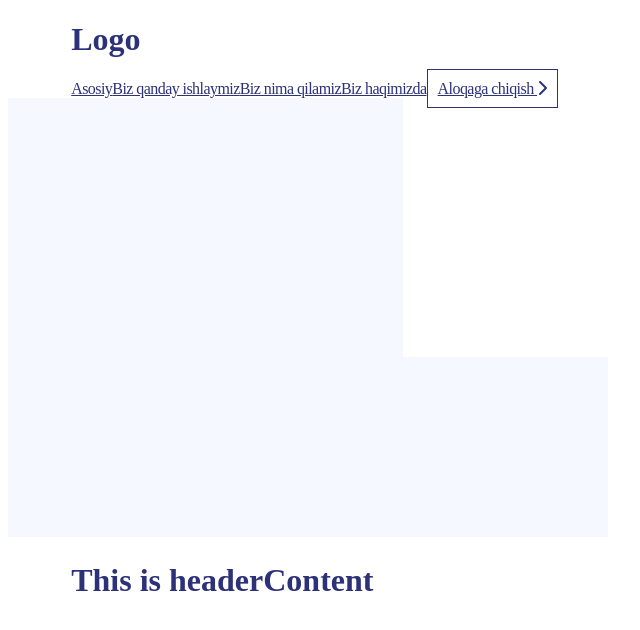
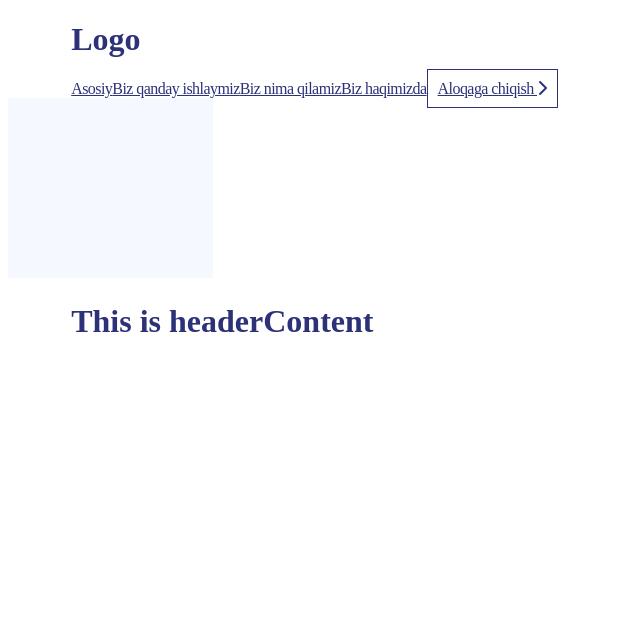
Before and after one commit to hakimov-dev/truck-service-landing, a Vue app: page / in a window 1280 px wide. Shown: the top 630 px of the page, without its empty margins (0-640 px from the left). Built offline with nearby package versions, Linux system fonts and the light colour scheme; the HTML template or start-up script is replaced by a standard one.

Commit message:
Change position. on '.header-1' class.

```diff
--- a/src/components/Header/components/Content.vue
+++ b/src/components/Header/components/Content.vue
@@ -13,4 +13,10 @@ export default {
 </script>
 
 <style scoped>
+  .header-1{
+      position: absolute;
+      top: -0px;
+      right: -0px;
+      z-index: -1111;
+  }
 </style>
```
